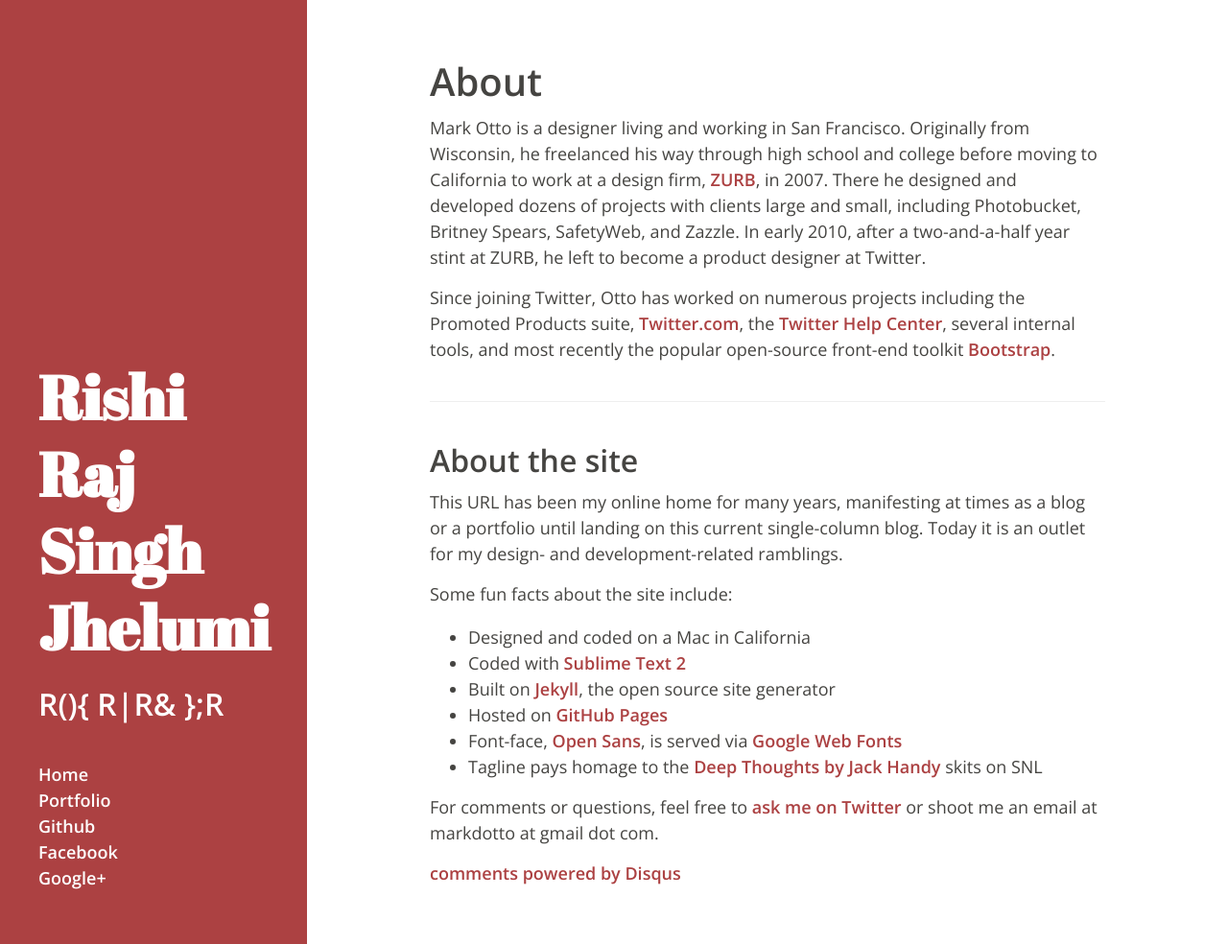
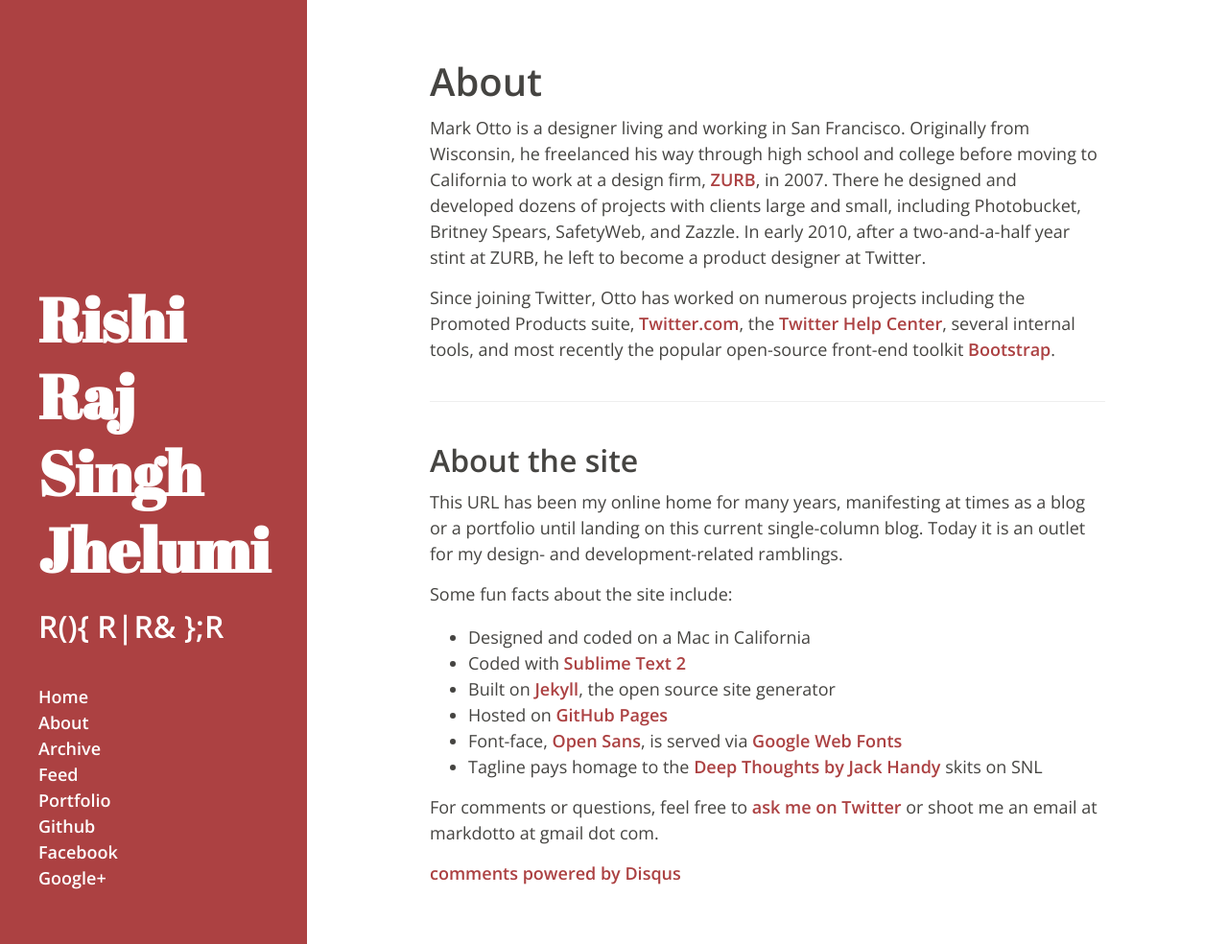
Before and after one commit to rishirajsinghjhelumi/rishirajsinghjhelumi.github.io, a Jekyll site: the page built from about.html, in a window 1280 px wide and 984 px high. Shown: the whole window at 96% size. Built offline with Jekyll 4.4.1, drawn with Linux system fonts in a browser that asks for light colours; Markdown is read by kramdown in place of the engine named in the settings; comment, search, counter and statistics services are not loaded.

Commit message:
add pages

```diff
--- a/_config.yml
+++ b/_config.yml
@@ -10,3 +10,5 @@
 permalink:    pretty
 pygments:     true
 paginate:     5
+
+pages_list:       {'Home':'/','About':'/about','Archive':'/archive','Feed':'/atom.xml'}
--- a/_layouts/default.html
+++ b/_layouts/default.html
@@ -13,9 +13,11 @@
 
         <div class="colophon">
           <ul class="colophon-links">
-            <li>
-              <a href="/">Home</a>
-            </li>
+            {% for page in site.pages_list %}
+              <li>
+                <a href="{{ page[1]  }}">{{ page[0] }}</a>
+              </li>
+            {% endfor %}
             <li>
               <a href="https://web.iiit.ac.in/~rishirajsingh.jhelumi">Portfolio</a>
             </li>
```
